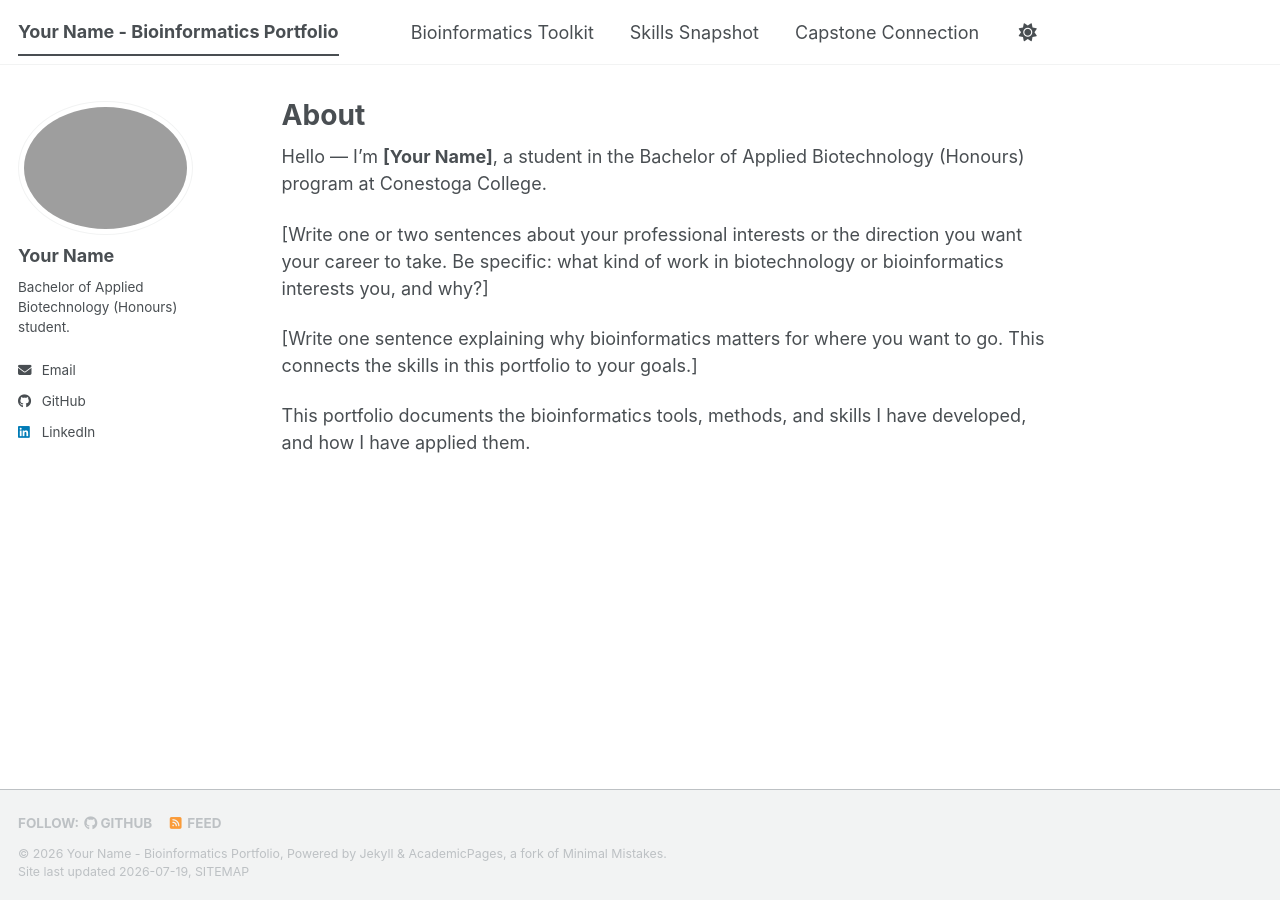
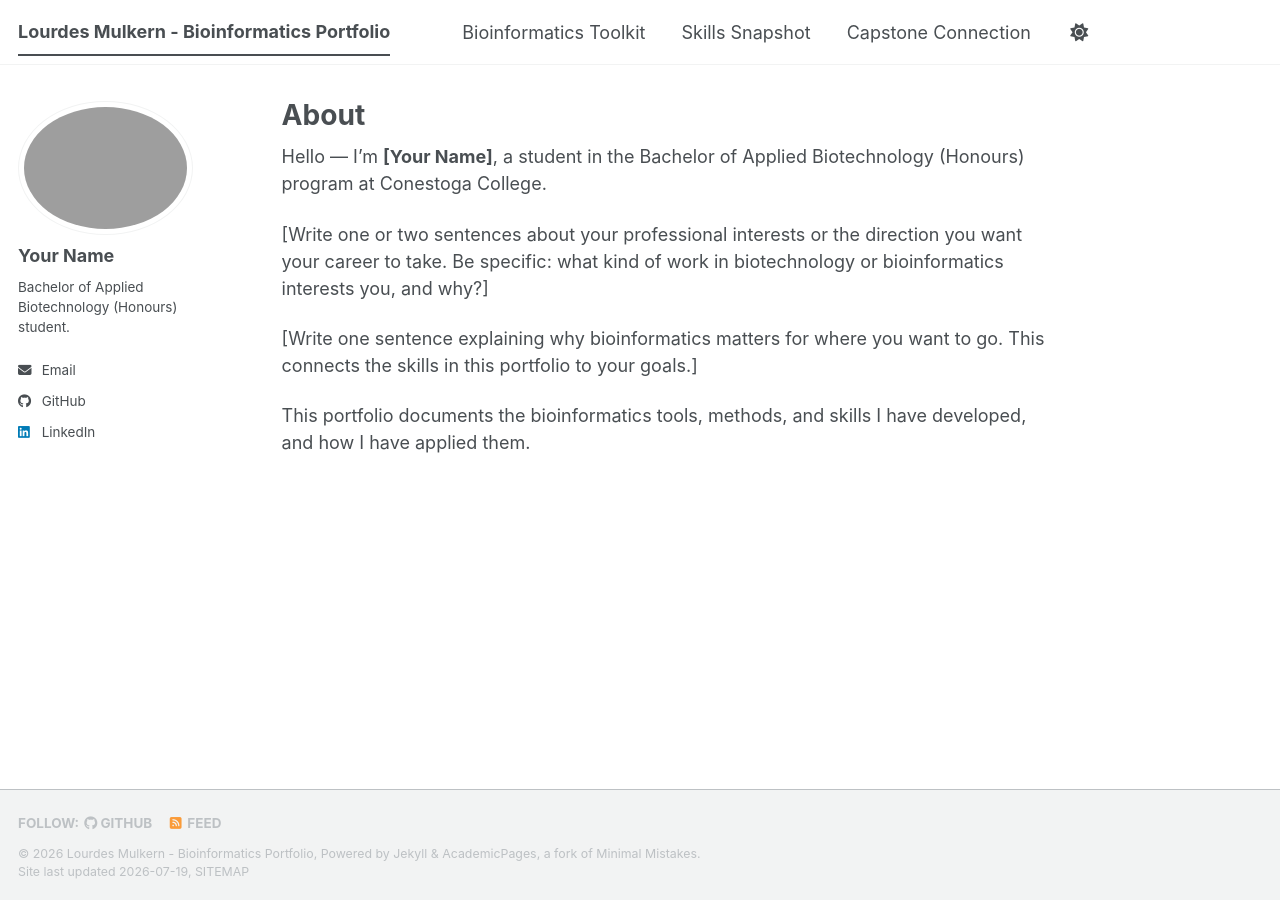
Before and after one commit to Lourdes-Mulkern/biot74000-portfolio, a Jekyll site: the page built from _pages/about.md, in a window 1280 px wide. Built offline with Jekyll 4.4.1, drawn with Linux system fonts in a browser that asks for light colours; a script bundle is joined from its source files by our own code; library files that are not in the unit come from our copies.

Commit message:
Update _config.yml

```diff
--- a/_config.yml
+++ b/_config.yml
@@ -16,7 +16,7 @@
 
 # Your site's title - appears in the top-left of every page and in the browser tab.
 # Example: "Nykole Crevits - Bioinformatics Portfolio"
-title: "Your Name - Bioinformatics Portfolio"
+title: "Lourdes Mulkern - Bioinformatics Portfolio"
 
 # A short subtitle/description for the site.
 description: "BIOT74000 Bioinformatics E-Portfolio, Bachelor of Applied Biotechnology (Honours), Conestoga College."
@@ -27,7 +27,7 @@ description: "BIOT74000 Bioinformatics E-Portfolio, Bachelor of Applied Biotechn
 # -------------------------------------------------------------------
 
 # Replace "yourusername" with your GitHub username (lowercase).
-url: "https://yourusername.github.io"
+url: "https://lourdes-mulkern.github.io"
 
 # This MUST match your repository name exactly, including the leading slash.
 # If you named your repository "biot74000-portfolio" as instructed, leave this as-is.
@@ -35,7 +35,7 @@ url: "https://yourusername.github.io"
 baseurl: "/biot74000-portfolio"
 
 # Replace with: yourusername/biot74000-portfolio
-repository: "yourusername/biot74000-portfolio"
+repository: "Lourdes-Mulkern/biot74000-portfolio"
 
 # -------------------------------------------------------------------
 #  YOUR PROFILE (appears in the sidebar on every page)
```
